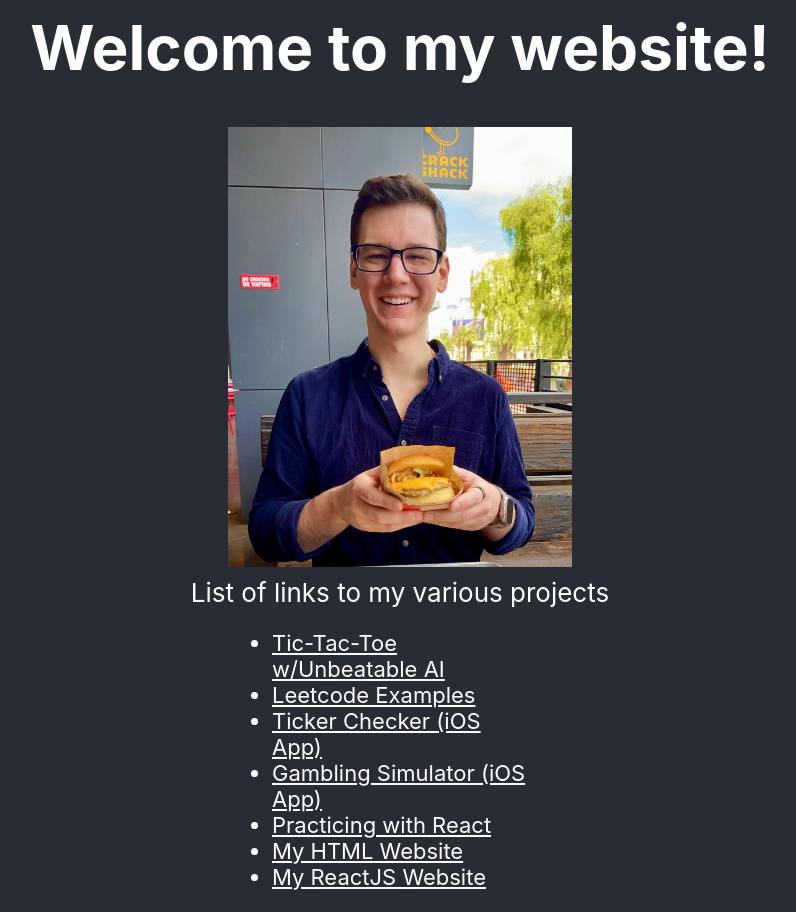
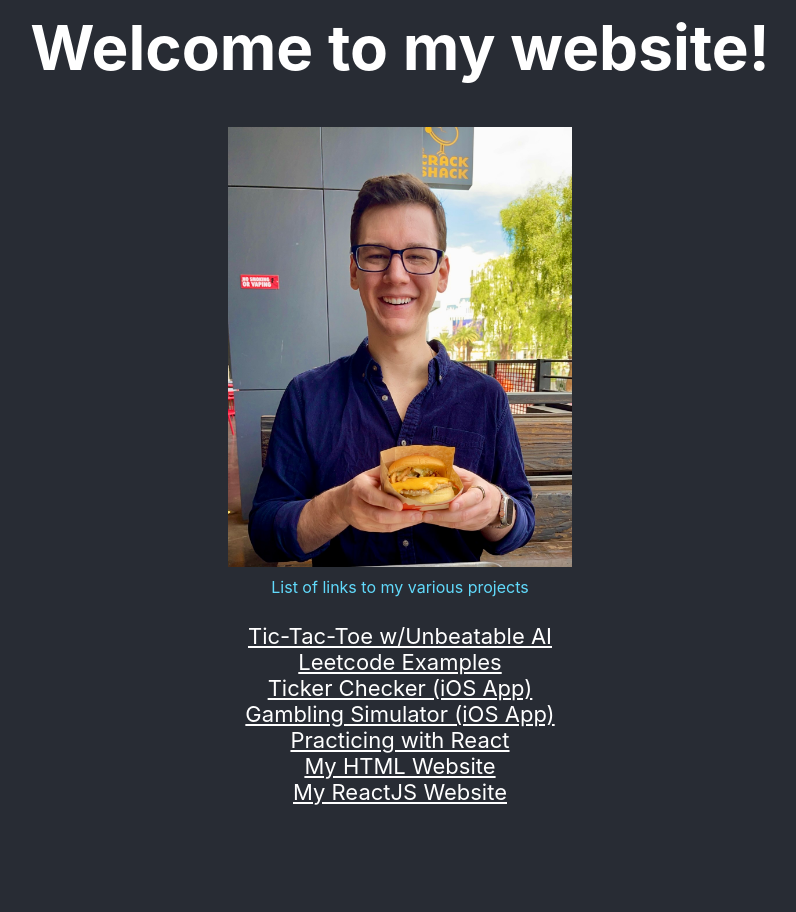
Before and after one commit to bigtedde/JSWebsite, a React (Create React App) app in the folder teds-react-website/: page / in a window 1280 px wide. Shown: the whole page, without its empty margins (240-1036 px from the left). After the commit the page ends 831 px from the top, so only its background shows below. Built offline with nearby package versions, Linux system fonts and the light colour scheme.

Commit message:
fixed formatting

```diff
--- a/teds-react-website/src/App.css
+++ b/teds-react-website/src/App.css
@@ -1,3 +1,7 @@
+body {
+  background-color: #282c34;
+}
+
 .App {
   background-color: #282c34;
   text-align: center;
@@ -23,6 +27,7 @@
 }
 
 p {
+  color: #61dafb;
   margin-top: 10px;
   margin-bottom: 0px;
 }
@@ -51,7 +56,7 @@ a:visited{
 
 .App-list {
   margin-top: 10;
-  text-align: left;
+  text-align: center;
   display: inline;
   padding: 0 40%;
   font-size: calc(6px + 2vmin);
--- a/teds-react-website/src/App.js
+++ b/teds-react-website/src/App.js
@@ -1,6 +1,5 @@
 import logo from './logo.jpg';
 import './App.css';
-
 
 function App() {
   return (
@@ -9,7 +8,6 @@ function App() {
         <h1>Welcome to my website!</h1>
         <img src={logo} className="App-logo" alt="logo"/>
       </header>
-        <body className='App-body'>
       <p>List of links to my various projects</p>
       <ul className='App-list'>
           <li><a href='https://github.com/bigtedde/Tic-Tac-Toe-with-AI'>Tic-Tac-Toe w/Unbeatable AI</a></li>
@@ -20,9 +18,7 @@ function App() {
           <li><a href="https://github.com/bigtedde/TedsWebsite">My HTML Website</a></li>
           <li><a href="https://github.com/bigtedde/JSWebsite">My ReactJS Website</a></li>
       </ul>
-        </body>
     </div>
   );
-
 }
 export default App;
```
Also changed, not shown: teds-react-website/src/AboutMe.js (added, +12 -0 lines), 1 other file (tests, documents, lock files or other folders). Lines whose indentation alone changed are shown as unchanged.
